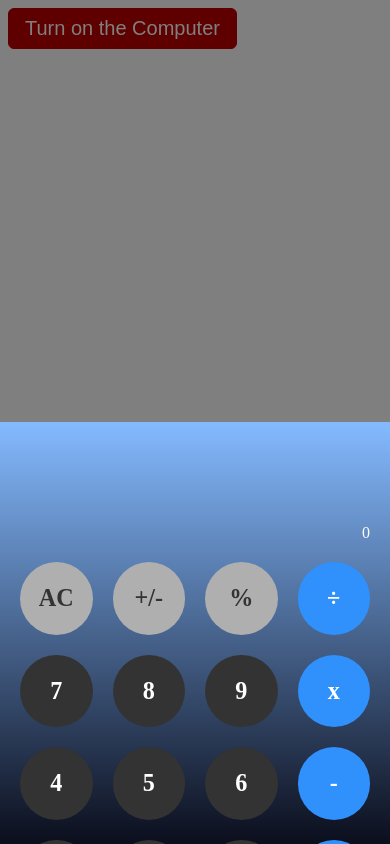
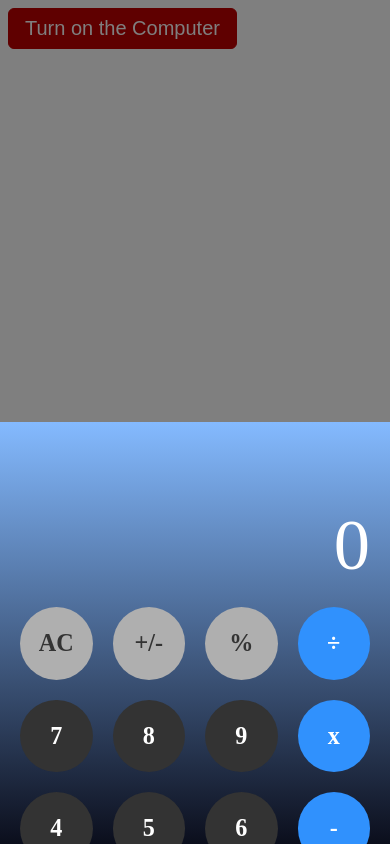
Before and after one commit to PinChun-Kuo/space, a React app: page / in a window 390 px wide. Both pictures are taken after a click on the button "Turn on the Computer". Built offline with nearby package versions, Linux system fonts and the light colour scheme.

Commit message:
Adjust screen block style

```diff
--- a/src/assets/stylesheets/components/computer.scss
+++ b/src/assets/stylesheets/components/computer.scss
@@ -22,6 +22,7 @@
       margin: 20px;
       overflow-x: scroll;
       text-align: right;
+      font-size: 75px;
       color: #ffffff;
     }
 
@@ -60,7 +61,8 @@
       overflow-y: scroll;
 
       .computer-screen {
-        height: 100px;
+        height: calc((100vw - 100px) / 2);
+        font-size: calc((100vw - 100px) / 4);
       }
     }
   }
@@ -73,6 +75,7 @@
 
       .computer-screen {
         height: 120px;
+        font-size: 60px;
       }
     }
   }
```
